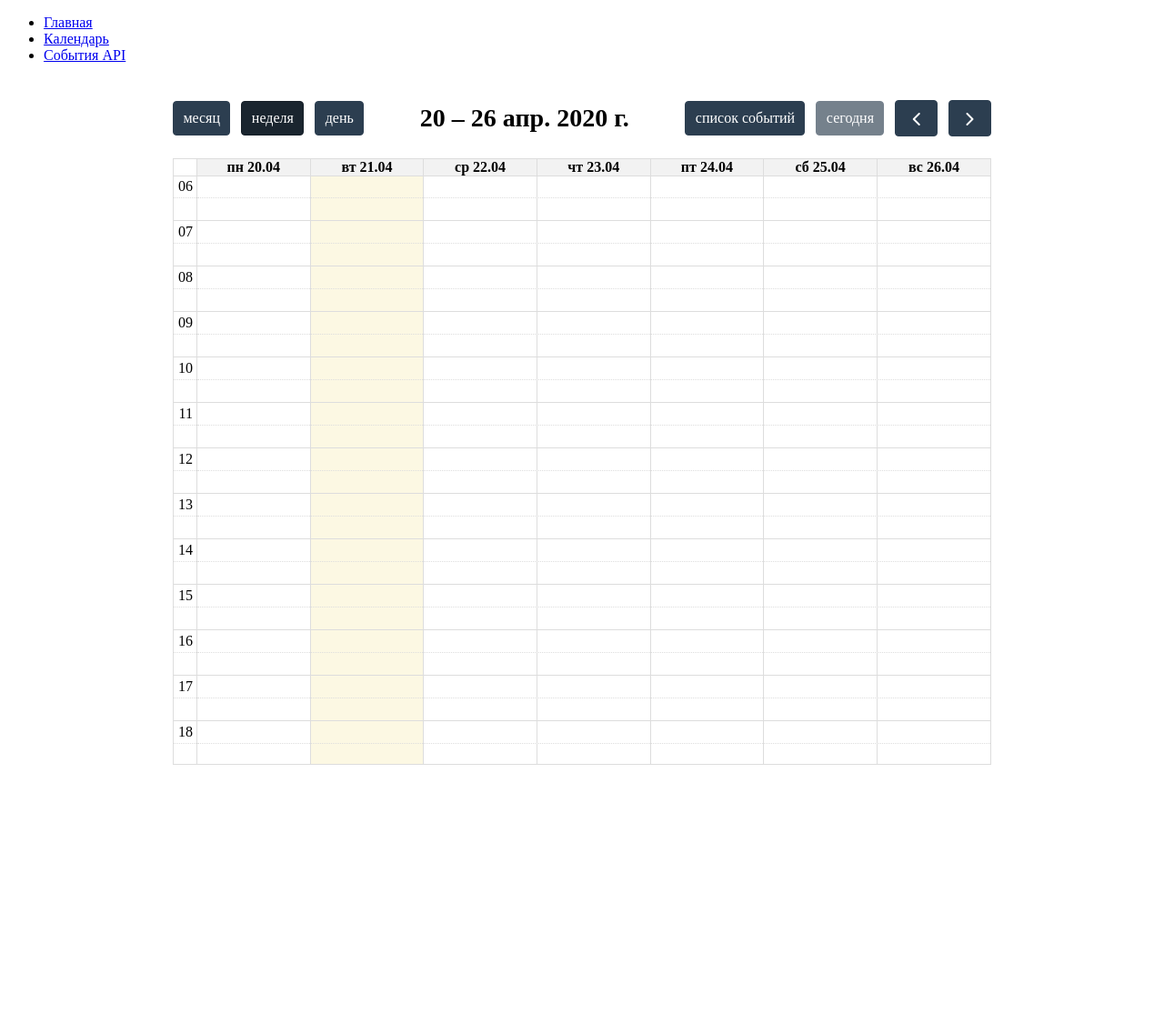
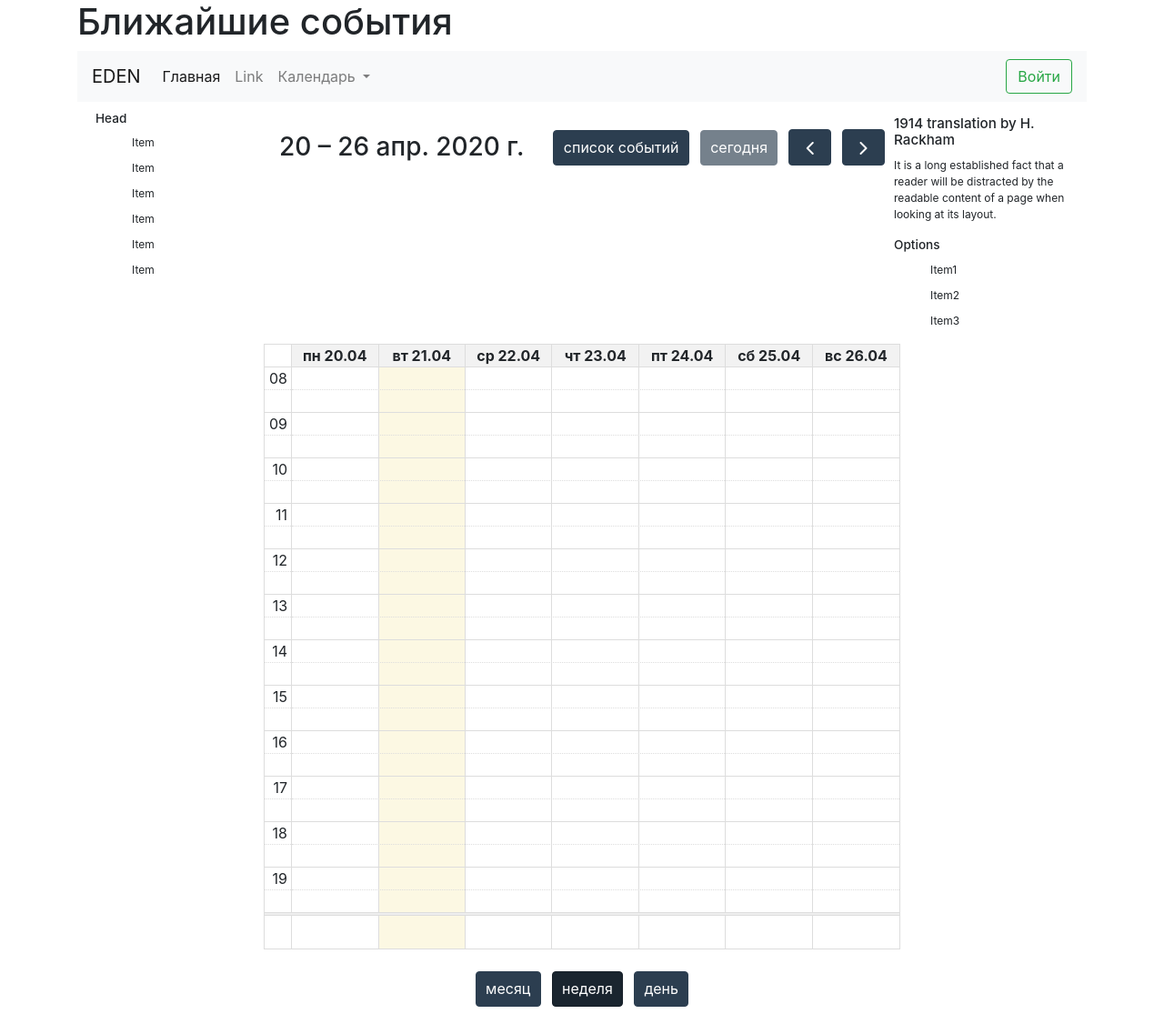
Before and after one commit to egrazor/eden, a Django app: page /calendar/ in a window 1280 px wide. Shown: the whole page at 91% size. Before the commit the page ends 841 px from the top, so only its background shows below. Run offline with Django 3.2, Linux system fonts and the light colour scheme; lists and menus that the app fills with data are empty; parts of the project's set-up code (start-up, migrations or seed data) failed here and were passed over; some libraries are stand-ins or nearby versions.

Commit message:
потихоньку оформляю

```diff
--- a/project/apps/fullcalendar/templates/fullcalendar/fullcalendar.html
+++ b/project/apps/fullcalendar/templates/fullcalendar/fullcalendar.html
@@ -1,27 +1,52 @@
 {% extends 'bootstrap4/base.html' %}
 
 {% load static %}
+
+{% load bootstrap4 %}
+
+{% bootstrap_css %}
+{% bootstrap_javascript jquery='full' %}
+
+{% block header %}
+<h1>Ближайшие события</h1>
+{% endblock header %}
+
 
 {% block content %}
 <div id="calendar"></div>
 
 <div id="dialog">
-    <form method="post" action="{% url 'fullcalendar:add_event' %}">
+    <form method="post" action="{% url 'fullcalendar:add_event' %}" class="form">
         {% csrf_token %}
+        <div class="from-group">
             <label for="title">Заголовок</label>
-        <textarea id="title" name="title" autocomplete="off"></textarea>
+            <textarea id="title" name="title" autocomplete="off"
+                      class="form-control"></textarea>
+        </div>
+        <div class="from-group">
         <label for="start">Начало</label>
             <input type="text" id="start" name="start"
-               class="datetimepicker"
+                   class="datetimepicker form-control"
                    autocomplete="off">
+        </div>
+        <div class="form-group">
             <label for="end">Конец</label>
             <input type="text" id="end" name="end"
-               class="datetimepicker"
+               class="datetimepicker form-control"
                autocomplete="off">
+        </div>
+        <div class="form-group">
             <label for="description">Описание</label>
-        <textarea id="description" name="description" placeholder="Опционально"
+            <p></p>
+            <textarea id="description" name="description"
                   autocomplete="off"></textarea>
-        <input type="submit" value="OK" >
+            <small id="descriptionHelp" class="form-text text-muted">Необязательное поле</small>
+        </div>
+
+        {% buttons %}
+        <button type="submit" class="btn btn-primary">OK</button>
+        {% endbuttons %}
     </form>
 </div>
+
 {% endblock content %}
--- a/project/media/static/fullcalendar/css/style.css
+++ b/project/media/static/fullcalendar/css/style.css
@@ -1,6 +1,8 @@
+
+
 #calendar {
-    max-width: 900px;
-    margin: 40px auto;
+    max-width: 700px;
+    margin: 30px auto;
 }
 #calendar .fc-day{
     transition: all .4s;
@@ -37,8 +39,73 @@
   float: left;
 }
 
-/*
-#calendar .fc-event:hover {
-    cursor: move;
+#header{
+    background-color: #f4f4f4;
 }
-*/
+#header h1 {
+    font-size: 24px;
+    text-transform: uppercase;
+    font-weight: bold;
+    padding: 30px 30px 30px 10px;
+    clear: both;
+}
+
+.wrapper{
+    background-color: #f7f7f7;
+}
+.aside h2 {
+    font-size: 0.95em;
+    margin-top: 15px;
+}
+.aside h3 {
+    font-size: 0.85em;
+    margin-top: 10px;
+}
+.aside p, .aside li {
+    font-size: .75em;
+    margin-top: 10px;
+}
+.aside li{
+    list-style-type: none;
+}
+#sidebar1 {
+    float: left;
+    width: 20%;
+    padding: 0 10px 0 20px;
+}
+#sidebar2 {
+    float: right;
+    width: 20%;
+    padding: 0 20px 0 10px;
+}
+#content{
+    background-color: #fafafa;
+    border-left: 1px solid #ccc;
+    border-right: 1px solid #ccc;
+    margin-left: 20%;
+    margin-right: 20%;
+    padding: 15px;
+    width: 60%;
+}
+#content:after{
+    clear:both;
+    display:table;
+    content:'';
+}
+#content h2{
+    font-size: 1.3em;
+    margin-bottom:15px;
+}
+#content p{
+    line-height: 150%;
+    margin-bottom: 15px;
+}
+
+#nav ul, #header h1, .wrapper, #footer p {
+    max-width: 1200px;
+    margin: 0 auto;
+}
+
+.wrapper, #nav, #header, #footer{
+    min-width: 768px;
+}
--- a/project/media/static/fullcalendar/js/main.js
+++ b/project/media/static/fullcalendar/js/main.js
@@ -5,8 +5,10 @@ document.addEventListener('DOMContentLoaded', function() {
         plugins: ['interaction', 'dayGrid', 'timeGrid', 'list', 'bootstrap'],
         header: {
             right: 'listWeek, today prev, next',
-            center: 'title',
-            left: 'dayGridMonth, timeGridWeek, timeGridDay'
+            left: 'title',
+        },
+        footer: {
+            center: 'dayGridMonth, timeGridWeek, timeGridDay',
         },
         buttonText: {
             today: 'сегодня',
@@ -25,6 +27,9 @@ document.addEventListener('DOMContentLoaded', function() {
             minute: '2-digit',
             meridiem: false,
         },
+        minTime: "08:00",
+        maxTime: "20:00",
+        aspectRatio: 1.0,
         events: '/calendar/all_events/',
 
         dateClick: function(info) {
--- a/project/templates/bootstrap4/base.html
+++ b/project/templates/bootstrap4/base.html
@@ -2,17 +2,87 @@
 
 {% load static %}
 
+
+
 {% block nav %}
 
-<nav class="nav">
-    <ul>
-        <li><a href="{% url 'cources:index' %}">Главная</a></li>
-        <li><a href="{% url 'fullcalendar:index' %}">Календарь</a></li>
-        <li><a href="/calendar/events/">События API</a></li>
+<nav class="navbar navbar-expand-lg navbar-light bg-light">
+  <a class="navbar-brand" href="{% url 'cources:index' %}">EDEN</a>
+  <button class="navbar-toggler" type="button" data-toggle="collapse" data-target="#navbarSupportedContent" aria-controls="navbarSupportedContent" aria-expanded="false" aria-label="Toggle navigation">
+    <span class="navbar-toggler-icon"></span>
+  </button>
+
+  <div class="collapse navbar-collapse" id="navbarSupportedContent">
+    <ul class="navbar-nav mr-auto">
+      <li class="nav-item active">
+        <a class="nav-link" href="{% url 'cources:index' %}">Главная<span class="sr-only">(current)</span></a>
+      </li>
+      <li class="nav-item">
+        <a class="nav-link" href="#">Link</a>
+      </li>
+      <li class="nav-item dropdown">
+        <a class="nav-link dropdown-toggle" href="#" id="navbarDropdown" role="button" data-toggle="dropdown" aria-haspopup="true" aria-expanded="false">
+          Календарь
+        </a>
+        <div class="dropdown-menu" aria-labelledby="navbarDropdown">
+          <a class="dropdown-item" href="{% url 'fullcalendar:index' %}">Календарь</a>
+          <a class="dropdown-item" href="/calendar/events/">Мои события</a>
+          <div class="dropdown-divider"></div>
+          <a class="dropdown-item" href="#">Something else here</a>
+        </div>
+      </li>
     </ul>
+    <form class="form-inline my-2 my-lg-0">
+      <input class="form-control mr-sm-2" type="hidden" readonly>
+      <button class="btn btn-outline-success my-2 my-sm-0" type="button">Войти</button>
+    </form>
+  </div>
 </nav>
 
 {% endblock nav %}
 
-{% block content %}
-{% endblock content %}
+<div class="wrapper">
+{% block header %}
+{% endblock header %}
+
+{% block sidebar1 %}
+<div id="sidebar1" class="aside">
+
+    <h3>Head</h3>
+    <ul>
+        <li>Item</li>
+        <li>Item</li>
+        <li>Item</li>
+        <li>Item</li>
+        <li>Item</li>
+        <li>Item</li>
+    </ul>
+
+</div>
+{% endblock sidebar1 %}
+
+
+    {% block sidebar2 %}
+<div id="sidebar2" class="aside">
+
+    <h2>1914 translation by H. Rackham</h2>
+                <p>It is a long established fact that a reader will be distracted by the readable
+                content of a page when looking at its layout.</p>
+                <h3>Options</h3>
+                <ul>
+                    <li>Item1</li>
+                    <li>Item2</li>
+                    <li>Item3</li>
+                </ul>
+
+</div>
+{% endblock sidebar2 %}
+
+    <div id="content">
+    {% block content %}
+    {% endblock content %}
+    </div>
+
+</div>
+{% block footer %}
+{% endblock footer %}
--- a/project/templates/bootstrap4/include.html
+++ b/project/templates/bootstrap4/include.html
@@ -1,4 +1,5 @@
 {% load static %}
+{% load bootstrap4 %}
 
 <!DOCTYPE html>
 <html lang="en">
@@ -7,6 +8,11 @@
     {% block title %}
     <title>EDEN</title>
     {% endblock title %}
+
+    {% bootstrap_css %}
+    {% bootstrap_javascript jquery='full' %}
+
+    {% bootstrap_messages %}
 
     <link rel="stylesheet" href="{% static 'fullcalendar/core/main.min.css' %}">
     <link rel="stylesheet" href="{% static 'fullcalendar/daygrid/main.min.css' %}">
@@ -18,17 +24,31 @@
     <link rel="stylesheet" href="{% static 'fullcalendar/bootstrap/main.min.css' %}">
     <link rel="stylesheet" href="{% static 'fullcalendar/css/style.css' %}">
 </head>
+
 <body>
+
 <div class="container">
 {% block main %}
+
+    {% block header %}
+    {% endblock header %}
 
     {% block nav %}
     {% endblock nav %}
 
+    {% block sidebar1 %}
+    {% endblock sidebar1 %}
+
+    {% block sidebar2 %}
+    {% endblock sidebar2 %}
+
     {% block content %}
     {% endblock content %}
 
-{% endblock main%}
+    {% block footer %}
+    {% endblock footer %}
+
+{% endblock main %}
 </div>
 
 
```
Also changed, not shown: project/templates/bootstrap4/index.html (+8 -1 lines). Lines whose indentation alone changed are shown as unchanged.
